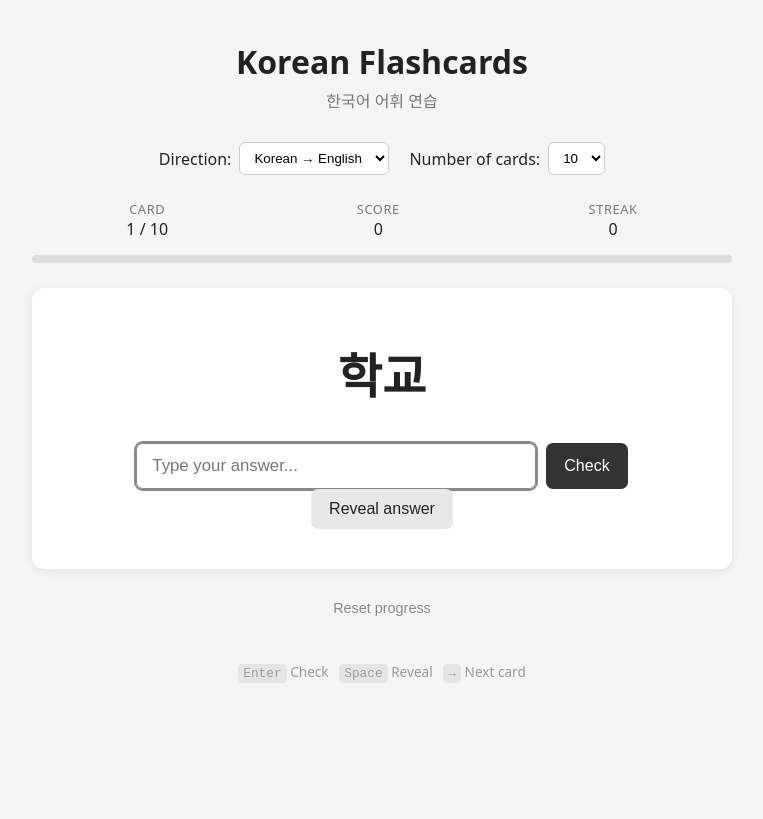
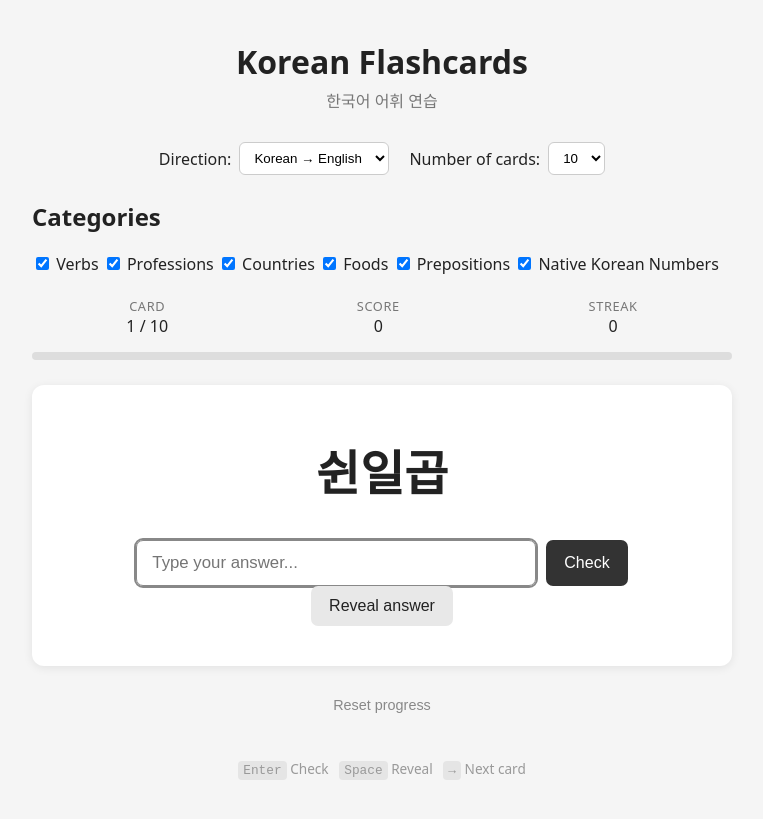
Before and after one commit to svmiller/ssk, a Jekyll site: the page game.html, which Jekyll copies as it is, in a window 1280 px wide. Shown: the top 819 px of the page, without its empty margins (258-1021 px from the left). Built offline with Jekyll 4.4.1, drawn with Linux system fonts in a browser that asks for light colours; some of the changed lines change nothing that is shown.

Commit message:
try this

```diff
--- a/app.js
+++ b/app.js
@@ -15,26 +15,34 @@ let answerRevealed = false;
 -------------------------------- */
 
 async function loadVocabulary() {
+    try {
+        const indexResponse =
+            await fetch("vocab/index.json");
 
-    try {
+        const files =
+            await indexResponse.json();
 
-        const response = await fetch("vocabulary.json");
+        const responses = await Promise.all(
+            files.map(file =>
+                fetch(`vocab/${file}`)
+            )
+        );
 
-        if (!response.ok) {
-            throw new Error("Could not load vocabulary.json");
-        }
+        const datasets = await Promise.all(
+            responses.map(response =>
+                response.json()
+            )
+        );
 
-        vocabulary = await response.json();
+        vocabulary = datasets.flat();
 
         startGame();
 
     } catch (error) {
-
         console.error(error);
 
         document.getElementById("prompt").textContent =
             "Could not load vocabulary.";
-
     }
 }
 
@@ -62,12 +70,34 @@ function startGame() {
 
 function createDeck() {
 
-    const limit = document.getElementById("cardLimit").value;
+    const limit =
+        document.getElementById("cardLimit").value;
 
-    deck = [...vocabulary];
+    // Get all selected categories
+    const selectedCategories =
+        Array.from(
+            document.querySelectorAll(
+                "#categoryOptions input:checked"
+            )
+        ).map(
+            checkbox => checkbox.value
+        );
 
+
+    // Keep cards that belong to at least
+    // one selected category
+    deck = vocabulary.filter(card =>
+        card.categories.some(category =>
+            selectedCategories.includes(category)
+        )
+    );
+
+
+    // Randomize
     shuffle(deck);
 
+
+    // Limit number of cards
     if (limit !== "all") {
         deck = deck.slice(0, Number(limit));
     }
@@ -428,6 +458,19 @@ document
     );
 
 document
+    .querySelectorAll(
+        "#categoryOptions input"
+    )
+    .forEach(checkbox => {
+
+        checkbox.addEventListener(
+            "change",
+            startGame
+        );
+
+    });
+
+document
     .getElementById("revealButton")
     .addEventListener(
         "click",
--- a/game.html
+++ b/game.html
@@ -40,6 +40,48 @@
 
         </section>
 
+        <section class="category-selector">
+
+    <h2>Categories</h2>
+
+    <div id="categoryOptions">
+
+        <label>
+            <input type="checkbox" value="verbs" checked>
+            Verbs
+        </label>
+
+        <label>
+            <input type="checkbox" value="professions" checked>
+            Professions
+        </label>
+
+        <label>
+            <input type="checkbox" value="countries" checked>
+            Countries
+        </label>
+
+        <label>
+            <input type="checkbox" value="foods" checked>
+            Foods
+        </label>
+
+        <label>
+            <input type="checkbox" value="prepositions" checked>
+            Prepositions
+        </label>
+
+        <label>
+            <input type="checkbox" value="nk-numbers" checked>
+            Native Korean Numbers
+        </label>
+
+    </div>
+
+    <br />
+
+</section>
+
 
         <section class="stats">
 
@@ -69,7 +111,8 @@
         <section class="card">
 
             <div id="prompt" class="prompt">
-                책
+                <!-- 책 -->
+                Getting started now...
             </div>
 
             <div id="answerArea" class="answer-area">
--- /dev/null
+++ b/vocab/foods.json
@@ -0,0 +1,12 @@
+[
+    {
+        "korean": "밥",
+        "english": "rice; meal",
+        "categories": ["foods"]
+    },
+    {
+        "korean": "김치",
+        "english": "kimchi",
+        "categories": ["foods"]
+    }
+]
--- /dev/null
+++ b/vocab/index.json
@@ -0,0 +1,5 @@
+[
+    "verbs.json",
+    "foods.json",
+    "native-korean-numbers.json"
+]
--- /dev/null
+++ b/vocab/native-korean-numbers.json
@@ -0,0 +1,497 @@
+[
+    {
+        "korean": "하나",
+        "english": "1",
+        "categories": ["nk-numbers"]
+    },
+    {
+        "korean": "둘",
+        "english": "2",
+        "categories": ["nk-numbers"]
+    },
+    {
+        "korean": "셋",
+        "english": "3",
+        "categories": ["nk-numbers"]
+    },
+    {
+        "korean": "넷",
+        "english": "4",
+        "categories": ["nk-numbers"]
+    },
+    {
+        "korean": "다섯",
+        "english": "5",
+        "categories": ["nk-numbers"]
+    },
+    {
+        "korean": "여섯",
+        "english": "6",
+        "categories": ["nk-numbers"]
+    },
+    {
+        "korean": "일곱",
+        "english": "7",
+        "categories": ["nk-numbers"]
+    },
+    {
+        "korean": "여덟",
+        "english": "8",
+        "categories": ["nk-numbers"]
+    },
+    {
+        "korean": "아홉",
+        "english": "9",
+        "categories": ["nk-numbers"]
+    },
+    {
+        "korean": "열",
+        "english": "10",
+        "categories": ["nk-numbers"]
+    },
+    {
+        "korean": "열하나",
+        "english": "11",
+        "categories": ["nk-numbers"]
+    },
+    {
+        "korean": "열둘",
+        "english": "12",
+        "categories": ["nk-numbers"]
+    },
+    {
+        "korean": "열셋",
+        "english": "13",
+        "categories": ["nk-numbers"]
+    },
+    {
+        "korean": "열넷",
+        "english": "14",
+        "categories": ["nk-numbers"]
+    },
+    {
+        "korean": "열다섯",
+        "english": "15",
+        "categories": ["nk-numbers"]
+    },
+    {
+        "korean": "열여섯",
+        "english": "16",
+        "categories": ["nk-numbers"]
+    },
+    {
+        "korean": "열일곱",
+        "english": "17",
+        "categories": ["nk-numbers"]
+    },
+    {
+        "korean": "열여덟",
+        "english": "18",
+        "categories": ["nk-numbers"]
+    },
+    {
+        "korean": "열아홉",
+        "english": "19",
+        "categories": ["nk-numbers"]
+    },
+    {
+        "korean": "스물",
+        "english": "20",
+        "categories": ["nk-numbers"]
+    },
+    {
+        "korean": "스물하나",
+        "english": "21",
+        "categories": ["nk-numbers"]
+    },
+    {
+        "korean": "스물둘",
+        "english": "22",
+        "categories": ["nk-numbers"]
+    },
+    {
+        "korean": "스물셋",
+        "english": "23",
+        "categories": ["nk-numbers"]
+    },
+    {
+        "korean": "스물넷",
+        "english": "24",
+        "categories": ["nk-numbers"]
+    },
+    {
+        "korean": "스물다섯",
+        "english": "25",
+        "categories": ["nk-numbers"]
+    },
+    {
+        "korean": "스물여섯",
+        "english": "26",
+        "categories": ["nk-numbers"]
+    },
+    {
+        "korean": "스물일곱",
+        "english": "27",
+        "categories": ["nk-numbers"]
+    },
+    {
+        "korean": "스물여덟",
+        "english": "28",
+        "categories": ["nk-numbers"]
+    },
+    {
+        "korean": "스물아홉",
+        "english": "29",
+        "categories": ["nk-numbers"]
+    },
+    {
+        "korean": "서른",
+        "english": "30",
+        "categories": ["nk-numbers"]
+    },
+    {
+        "korean": "서른하나",
+        "english": "31",
+        "categories": ["nk-numbers"]
+    },
+    {
+        "korean": "서른둘",
+        "english": "32",
+        "categories": ["nk-numbers"]
+    },
+    {
+        "korean": "서른셋",
+        "english": "33",
+        "categories": ["nk-numbers"]
+    },
+    {
+        "korean": "서른넷",
+        "english": "34",
+        "categories": ["nk-numbers"]
+    },
+    {
+        "korean": "서른다섯",
+        "english": "35",
+        "categories": ["nk-numbers"]
+    },
+    {
+        "korean": "서른여섯",
+        "english": "36",
+        "categories": ["nk-numbers"]
+    },
+    {
+        "korean": "서른일곱",
+        "english": "37",
+        "categories": ["nk-numbers"]
+    },
+    {
+        "korean": "서른여덟",
+        "english": "38",
+        "categories": ["nk-numbers"]
+    },
+    {
+        "korean": "서른아홉",
+        "english": "39",
+        "categories": ["nk-numbers"]
+    },
+    {
+        "korean": "마흔",
+        "english": "40",
+        "categories": ["nk-numbers"]
+    },
+    {
+        "korean": "마흔하나",
+        "english": "41",
+        "categories": ["nk-numbers"]
+    },
+    {
+        "korean": "마흔둘",
+        "english": "42",
+        "categories": ["nk-numbers"]
+    },
+    {
+        "korean": "마흔셋",
+        "english": "43",
+        "categories": ["nk-numbers"]
+    },
+    {
+        "korean": "마흔넷",
+        "english": "44",
+        "categories": ["nk-numbers"]
+    },
+    {
+        "korean": "마흔다섯",
+        "english": "45",
+        "categories": ["nk-numbers"]
+    },
+    {
+        "korean": "마흔여섯",
+        "english": "46",
+        "categories": ["nk-numbers"]
+    },
+    {
+        "korean": "마흔일곱",
+        "english": "47",
+        "categories": ["nk-numbers"]
+    },
+    {
+        "korean": "마흔여덟",
+        "english": "48",
+        "categories": ["nk-numbers"]
+    },
+    {
+        "korean": "마흔아홉",
+        "english": "49",
+        "categories": ["nk-numbers"]
+    },
+    {
+        "korean": "쉰",
+        "english": "50",
+        "categories": ["nk-numbers"]
+    },
+    {
+        "korean": "쉰하나",
+        "english": "51",
+        "categories": ["nk-numbers"]
+    },
+    {
+        "korean": "쉰둘",
+        "english": "52",
+        "categories": ["nk-numbers"]
+    },
+    {
+        "korean": "쉰셋",
+        "english": "53",
+        "categories": ["nk-numbers"]
+    },
+    {
+        "korean": "쉰넷",
+        "english": "54",
+        "categories": ["nk-numbers"]
+    },
+    {
+        "korean": "쉰다섯",
+        "english": "55",
+        "categories": ["nk-numbers"]
+    },
+    {
+        "korean": "쉰여섯",
+        "english": "56",
+        "categories": ["nk-numbers"]
+    },
+    {
+        "korean": "쉰일곱",
+        "english": "57",
+        "categories": ["nk-numbers"]
+    },
+    {
+        "korean": "쉰여덟",
+        "english": "58",
+        "categories": ["nk-numbers"]
+    },
+    {
+        "korean": "쉰아홉",
+        "english": "59",
+        "categories": ["nk-numbers"]
+    },
+    {
+        "korean": "예순",
+        "english": "60",
+        "categories": ["nk-numbers"]
+    },
+    {
+        "korean": "예순하나",
+        "english": "61",
+        "categories": ["nk-numbers"]
+    },
+    {
+        "korean": "예순둘",
+        "english": "62",
+        "categories": ["nk-numbers"]
+    },
+    {
+        "korean": "예순셋",
+        "english": "63",
+        "categories": ["nk-numbers"]
+    },
+    {
+        "korean": "예순넷",
+        "english": "64",
+        "categories": ["nk-numbers"]
+    },
+    {
+        "korean": "예순다섯",
+        "english": "65",
+        "categories": ["nk-numbers"]
+    },
+    {
+        "korean": "예순여섯",
+        "english": "66",
+        "categories": ["nk-numbers"]
+    },
+    {
+        "korean": "예순일곱",
+        "english": "67",
+        "categories": ["nk-numbers"]
+    },
+    {
+        "korean": "예순여덟",
+        "english": "68",
+        "categories": ["nk-numbers"]
+    },
+    {
+        "korean": "예순아홉",
+        "english": "69",
+        "categories": ["nk-numbers"]
+    },
+    {
+        "korean": "일흔",
+        "english": "70",
+        "categories": ["nk-numbers"]
+    },
+    {
+        "korean": "일흔하나",
+        "english": "71",
+        "categories": ["nk-numbers"]
+    },
+    {
+        "korean": "일흔둘",
+        "english": "72",
+        "categories": ["nk-numbers"]
+    },
+    {
+        "korean": "일흔셋",
+        "english": "73",
+        "categories": ["nk-numbers"]
+    },
+    {
+        "korean": "일흔넷",
+        "english": "74",
+        "categories": ["nk-numbers"]
+    },
+    {
+        "korean": "일흔다섯",
+        "english": "75",
+        "categories": ["nk-numbers"]
+    },
+    {
+        "korean": "일흔여섯",
+        "english": "76",
+        "categories": ["nk-numbers"]
+    },
+    {
+        "korean": "일흔일곱",
+        "english": "77",
+        "categories": ["nk-numbers"]
+    },
+    {
+        "korean": "일흔여덟",
+        "english": "78",
+        "categories": ["nk-numbers"]
+    },
+    {
+        "korean": "일흔아홉",
+        "english": "79",
+        "categories": ["nk-numbers"]
+    },
+    {
+        "korean": "여든",
+        "english": "80",
+        "categories": ["nk-numbers"]
+    },
+    {
+        "korean": "여든하나",
+        "english": "81",
+        "categories": ["nk-numbers"]
+    },
+    {
+        "korean": "여든둘",
+        "english": "82",
+        "categories": ["nk-numbers"]
+    },
+    {
+        "korean": "여든셋",
+        "english": "83",
+        "categories": ["nk-numbers"]
+    },
+    {
+        "korean": "여든넷",
+        "english": "84",
+        "categories": ["nk-numbers"]
+    },
+    {
+        "korean": "여든다섯",
+        "english": "85",
+        "categories": ["nk-numbers"]
+    },
+    {
+        "korean": "여든여섯",
+        "english": "86",
+        "categories": ["nk-numbers"]
+    },
+    {
+        "korean": "여든일곱",
+        "english": "87",
+        "categories": ["nk-numbers"]
+    },
+    {
+        "korean": "여든여덟",
+        "english": "88",
+        "categories": ["nk-numbers"]
+    },
+    {
+        "korean": "여든아홉",
+        "english": "89",
+        "categories": ["nk-numbers"]
+    },
+    {
+        "korean": "아흔",
+        "english": "90",
+        "categories": ["nk-numbers"]
+    },
+    {
+        "korean": "아흔하나",
+        "english": "91",
+        "categories": ["nk-numbers"]
+    },
+    {
+        "korean": "아흔둘",
+        "english": "92",
+        "categories": ["nk-numbers"]
+    },
+    {
+        "korean": "아흔셋",
+        "english": "93",
+        "categories": ["nk-numbers"]
+    },
+    {
+        "korean": "아흔넷",
+        "english": "94",
+        "categories": ["nk-numbers"]
+    },
+    {
+        "korean": "아흔다섯",
+        "english": "95",
+        "categories": ["nk-numbers"]
+    },
+    {
+        "korean": "아흔여섯",
+        "english": "96",
+        "categories": ["nk-numbers"]
+    },
+    {
+        "korean": "아흔일곱",
+        "english": "97",
+        "categories": ["nk-numbers"]
+    },
+    {
+        "korean": "아흔여덟",
+        "english": "98",
+        "categories": ["nk-numbers"]
+    },
+    {
+        "korean": "아흔아홉",
+        "english": "99",
+        "categories": ["nk-numbers"]
+    }
+]
--- /dev/null
+++ b/vocab/verbs.json
@@ -0,0 +1,87 @@
+[
+    {
+        "korean": "가다",
+        "english": "to go",
+        "categories": ["verbs"]
+    },
+    {
+        "korean": "오다",
+        "english": "to come",
+        "categories": ["verbs"]
+    },
+    {
+        "korean": "보다",
+        "english": "to see; to watch",
+        "categories": ["verbs"]
+    },
+    {
+        "korean": "만나다",
+        "english": "to meet",
+        "categories": ["verbs"]
+    },
+    {
+        "korean": "사다",
+        "english": "to buy",
+        "categories": ["verbs"]
+    },
+    {
+        "korean": "자다",
+        "english": "to sleep",
+        "categories": ["verbs"]
+    },
+    {
+        "korean": "먹다",
+        "english": "to eat",
+        "categories": ["verbs"]
+    },
+    {
+        "korean": "읽다",
+        "english": "to read",
+        "categories": ["verbs"]
+    },
+    {
+        "korean": "마시다",
+        "english": "to drink",
+        "categories": ["verbs"]
+    },
+    {
+        "korean": "쓰다",
+        "english": "to write",
+        "categories": ["verbs"]
+    },
+    {
+        "korean": "듣다",
+        "english": "to listen",
+        "categories": ["verbs"]
+    },
+    {
+        "korean": "공부하다",
+        "english": "to study",
+        "categories": ["verbs"]
+    },
+    {
+        "korean": "일하다",
+        "english": "to work",
+        "categories": ["verbs"]
+    },
+    {
+        "korean": "운동하다",
+        "english": "to exercise",
+        "categories": ["verbs"]
+    },
+    {
+        "korean": "요리하다",
+        "english": "to cook",
+        "categories": ["verbs"]
+    },
+    {
+        "korean": "촣아하다",
+        "english": "to like",
+        "categories": ["verbs"]
+    },
+    {
+        "korean": "있다",
+        "english": "to exist; to have",
+        "categories": ["verbs"]
+    }
+    ]
```
